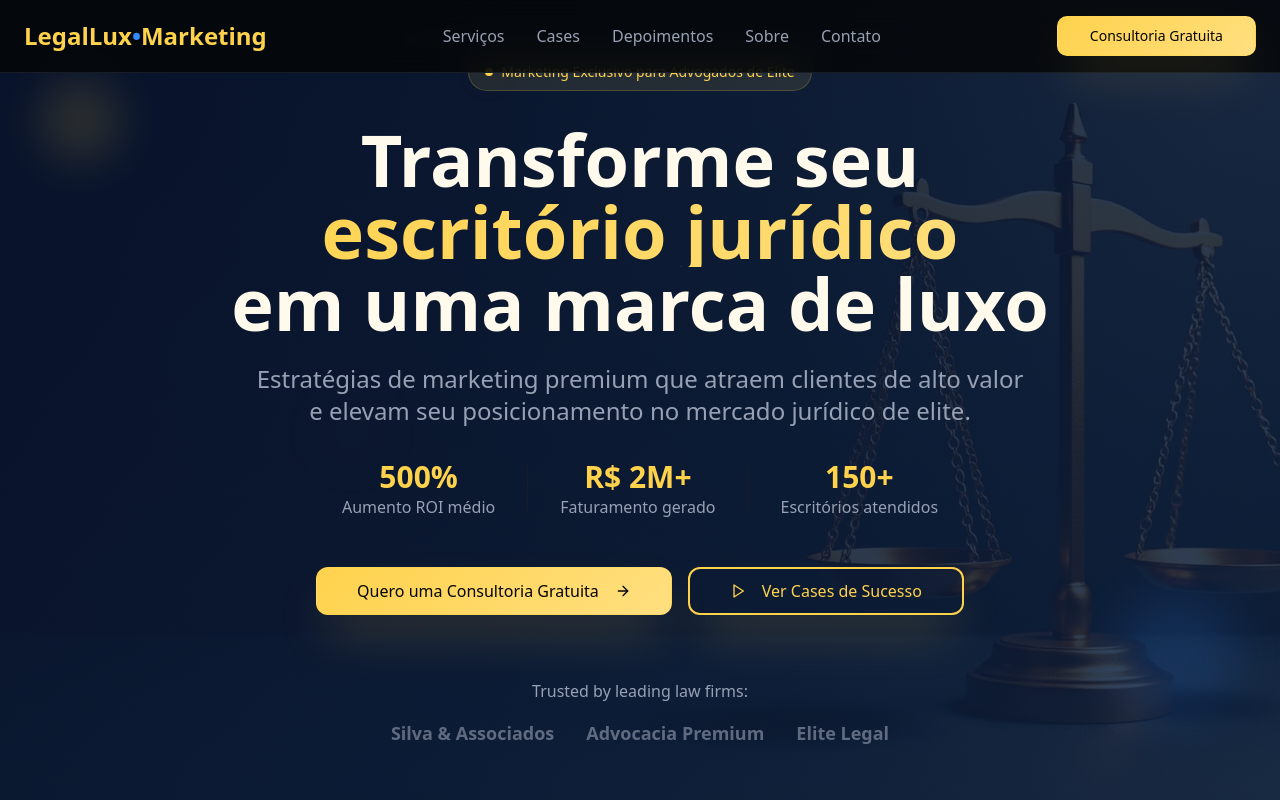
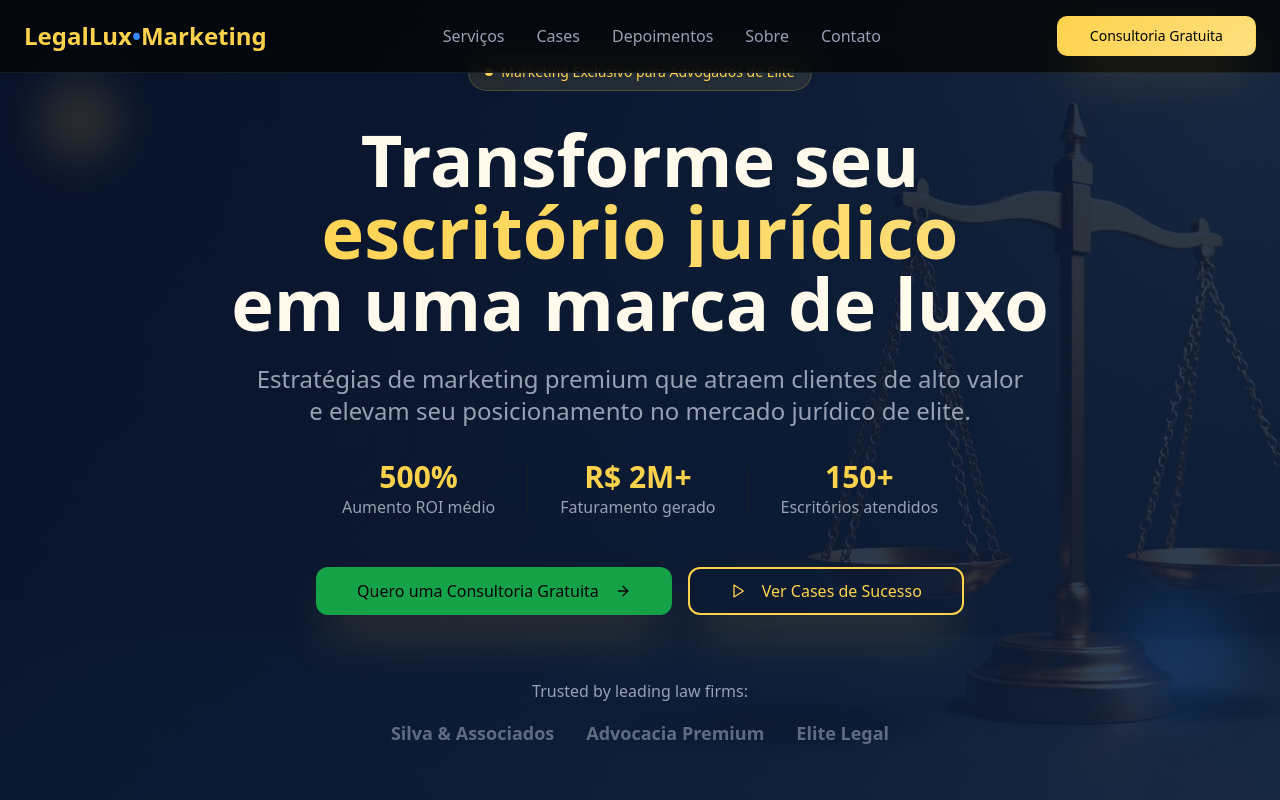
Before and after one commit to NorthMedi/apex-legal-studio, a React (Vite) app: page / in a window 1280 px wide. Shown: the top 800 px of the page. Built offline with nearby package versions, Linux system fonts and the light colour scheme.

Commit message:
Fix: Change CTA button color
Change the color of the "Quero uma consulta Gratuita" CTA button in the Hero section to green.

```diff
--- a/src/components/HeroSection.tsx
+++ b/src/components/HeroSection.tsx
@@ -63,7 +63,7 @@ export const HeroSection = () => {
 
           {/* CTA Buttons */}
           <div className="flex flex-col sm:flex-row gap-4 justify-center items-center animate-fade-in-up">
-            <Button variant="luxury" size="xl" className="group">
+            <Button variant="success" size="xl" className="group">
               Quero uma Consultoria Gratuita
               <ArrowRight className="ml-2 group-hover:translate-x-1 transition-transform" />
             </Button>
--- a/src/components/ui/button-premium.tsx
+++ b/src/components/ui/button-premium.tsx
@@ -17,7 +17,8 @@ const buttonVariants = cva(
         // Premium variants
         luxury: "bg-gradient-primary text-primary-foreground shadow-luxury hover:shadow-xl transform hover:scale-105 border border-primary/20",
         premium: "bg-card border border-primary/30 text-foreground hover:bg-gradient-primary hover:text-primary-foreground shadow-premium transform hover:scale-105",
-        hero: "bg-transparent border-2 border-primary text-primary hover:bg-primary hover:text-primary-foreground shadow-luxury text-lg px-8 py-4 rounded-lg"
+        hero: "bg-transparent border-2 border-primary text-primary hover:bg-primary hover:text-primary-foreground shadow-luxury text-lg px-8 py-4 rounded-lg",
+        success: "bg-success text-success-foreground shadow-luxury hover:shadow-xl transform hover:scale-105 border border-success/20 hover:bg-success/90"
       },
       size: {
         default: "h-9 px-4 py-2",
--- a/src/index.css
+++ b/src/index.css
@@ -37,6 +37,10 @@
     /* Destructive */
     --destructive: 0 84.2% 60.2%;
     --destructive-foreground: 45 100% 96%;
+
+    /* Success - Premium Green */
+    --success: 142 76% 36%;
+    --success-foreground: 220 20% 2%;
 
     /* Border and inputs */
     --border: 220 20% 12%;
@@ -93,6 +97,8 @@
     --accent-foreground: 220 20% 2%;
     --destructive: 0 84.2% 60.2%;
     --destructive-foreground: 45 100% 96%;
+    --success: 142 76% 36%;
+    --success-foreground: 220 20% 2%;
     --border: 220 20% 12%;
     --input: 220 20% 8%;
     --ring: 45 100% 65%;
--- a/tailwind.config.ts
+++ b/tailwind.config.ts
@@ -35,6 +35,10 @@ export default {
 				destructive: {
 					DEFAULT: 'hsl(var(--destructive))',
 					foreground: 'hsl(var(--destructive-foreground))'
+				},
+				success: {
+					DEFAULT: 'hsl(var(--success))',
+					foreground: 'hsl(var(--success-foreground))'
 				},
 				muted: {
 					DEFAULT: 'hsl(var(--muted))',
```
